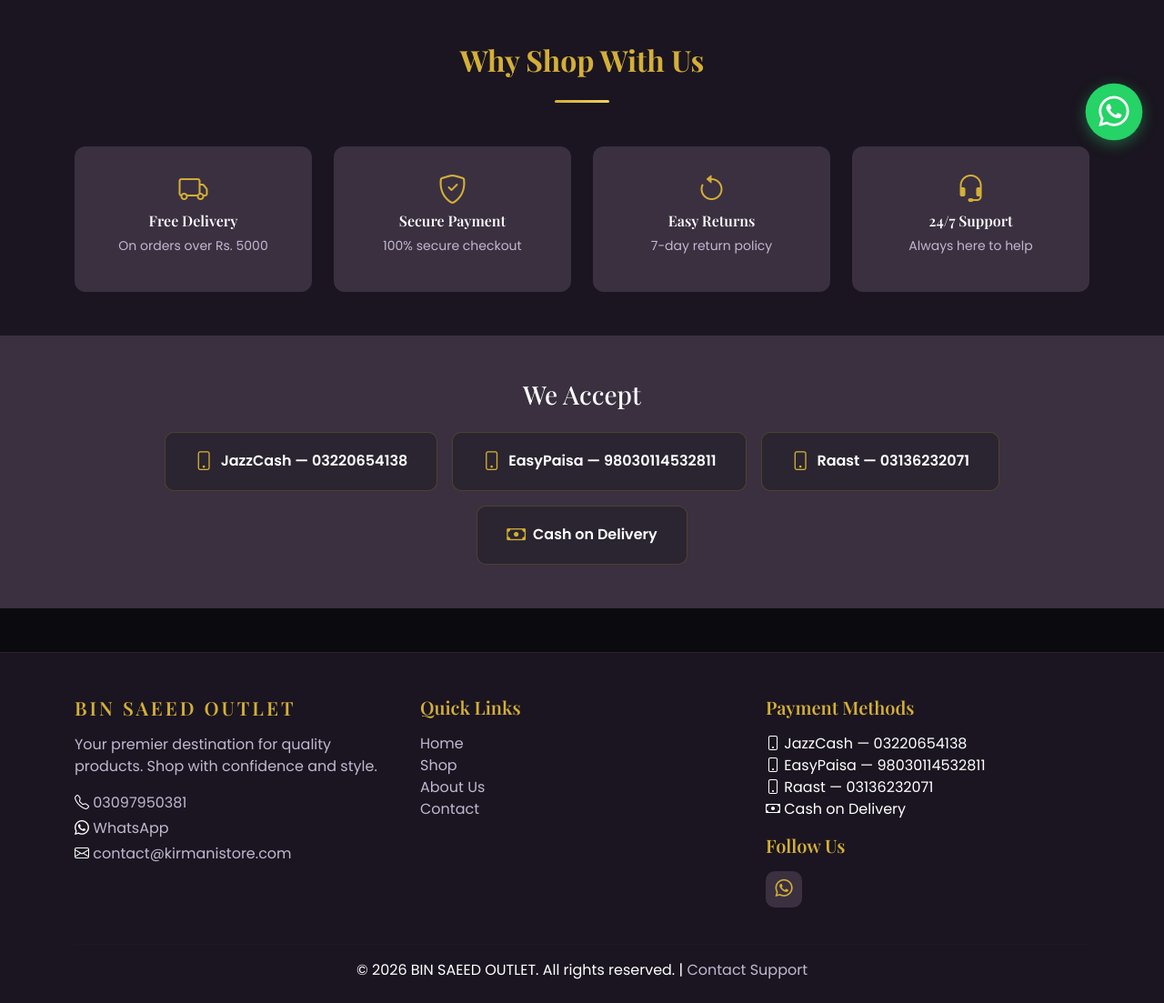
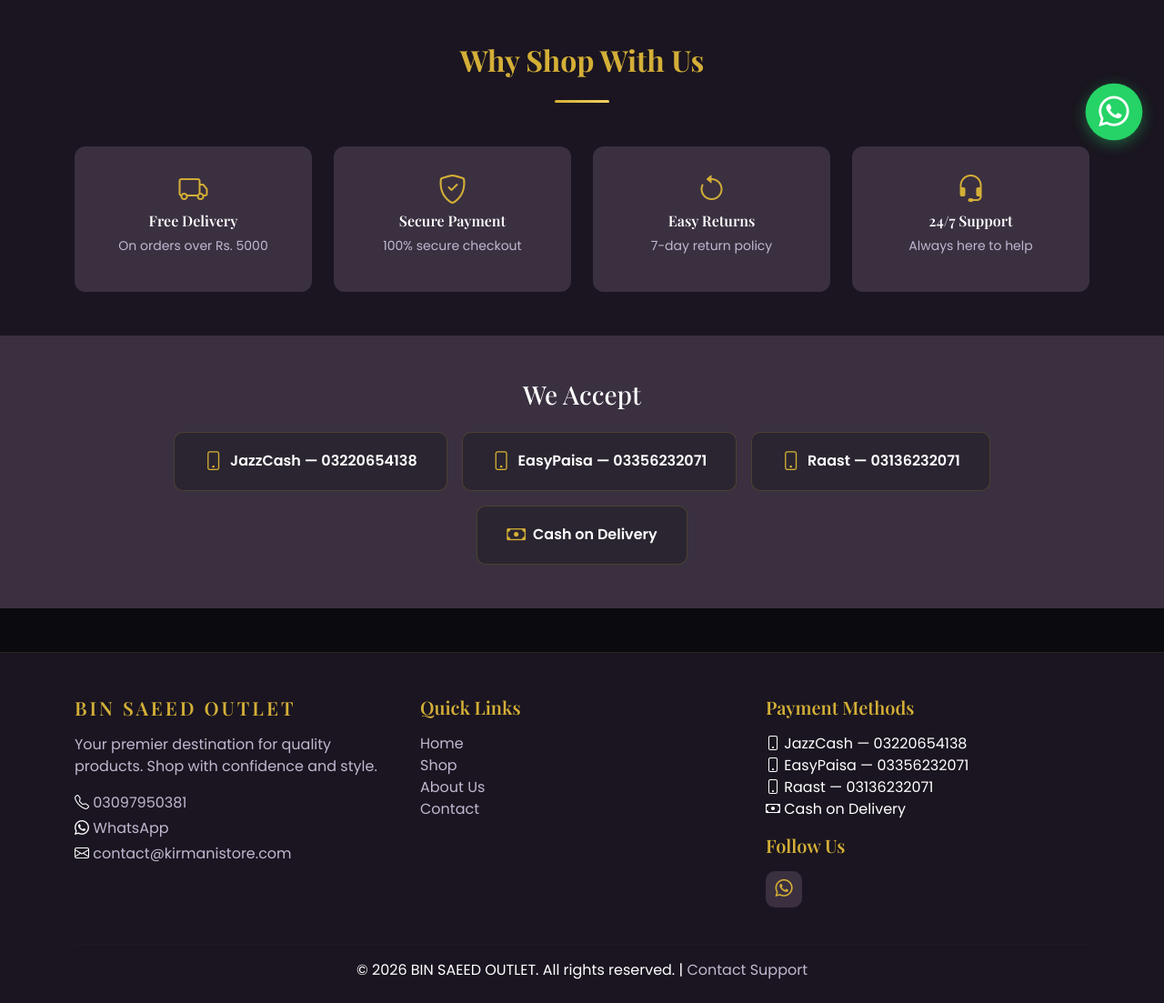
Before and after one commit to smadadali4-create/Bin_Saeed, a Django app: page / in a window 1280 px wide. Shown: the part 622-1725 px from the top of the page at 91% size. Run offline with Django 5.2, Linux system fonts and the light colour scheme; data that the repository does not hold is empty.

Commit message:
Update EasyPaisa number to 03356232071

```diff
--- a/core/templates/core/base.html
+++ b/core/templates/core/base.html
@@ -136,7 +136,7 @@
                     <h5>Payment Methods</h5>
                     <ul class="list-unstyled">
                         <li><i class="bi bi-phone"></i> JazzCash — 03220654138</li>
-                        <li><i class="bi bi-phone"></i> EasyPaisa — 98030114532811</li>
+                        <li><i class="bi bi-phone"></i> EasyPaisa — 03356232071</li>
                         <li><i class="bi bi-phone"></i> Raast — 03136232071</li>
                         <li><i class="bi bi-cash"></i> Cash on Delivery</li>
                     </ul>
--- a/core/templates/core/index.html
+++ b/core/templates/core/index.html
@@ -125,7 +125,7 @@
             <div class="col-auto">
                 <div class="payment-method-box">
                     <i class="bi bi-phone"></i>
-                    <span>EasyPaisa — 98030114532811</span>
+                    <span>EasyPaisa — 03356232071</span>
                 </div>
             </div>
             <div class="col-auto">
--- a/kirmani_store/settings.py
+++ b/kirmani_store/settings.py
@@ -108,9 +108,9 @@
         'instructions': 'Send payment to JazzCash number 03220654138. Use your Order ID as reference.'
     },
     'easypaisa': {
-        'number': '98030114532811',
+        'number': '03356232071',
         'name': 'BIN SAEED OUTLET',
-        'instructions': 'Send payment to EasyPaisa account 98030114532811. Use your Order ID as reference.'
+        'instructions': 'Send payment to EasyPaisa account 03356232071. Use your Order ID as reference.'
     },
     'raast': {
         'number': '03136232071',
--- a/orders/templates/orders/checkout.html
+++ b/orders/templates/orders/checkout.html
@@ -156,10 +156,10 @@
     },
     easypaisa: {
         title: 'EasyPaisa',
-        number: '98030114532811',
+        number: '03356232071',
         name: 'BIN SAEED OUTLET',
-        instructions: 'Open EasyPaisa app → Send Money → Enter account 98030114532811 → Use Order ID as reference',
-        payUrl: 'tel:98030114532811',
+        instructions: 'Open EasyPaisa app → Send Money → Enter account 03356232071 → Use Order ID as reference',
+        payUrl: 'tel:03356232071',
         icon: 'bi-phone'
     },
     raast: {
--- a/products/templates/products/product_detail.html
+++ b/products/templates/products/product_detail.html
@@ -61,9 +61,8 @@
                 <h6><i class="bi bi-shield-check"></i> Secure Payment Options</h6>
                 <div class="d-flex flex-wrap gap-2 mt-2">
                     <span class="badge bg-dark">JazzCash — 03220654138</span>
-                    <span class="badge bg-dark">EasyPaisa — 98030114532811</span>
+                    <span class="badge bg-dark">EasyPaisa — 03356232071</span>
                     <span class="badge bg-dark">Raast — 03136232071</span>
-                    <span class="badge bg-dark">Meezan Bank — 98030114532811</span>
                     <span class="badge bg-dark">Cash on Delivery</span>
                 </div>
             </div>
```
